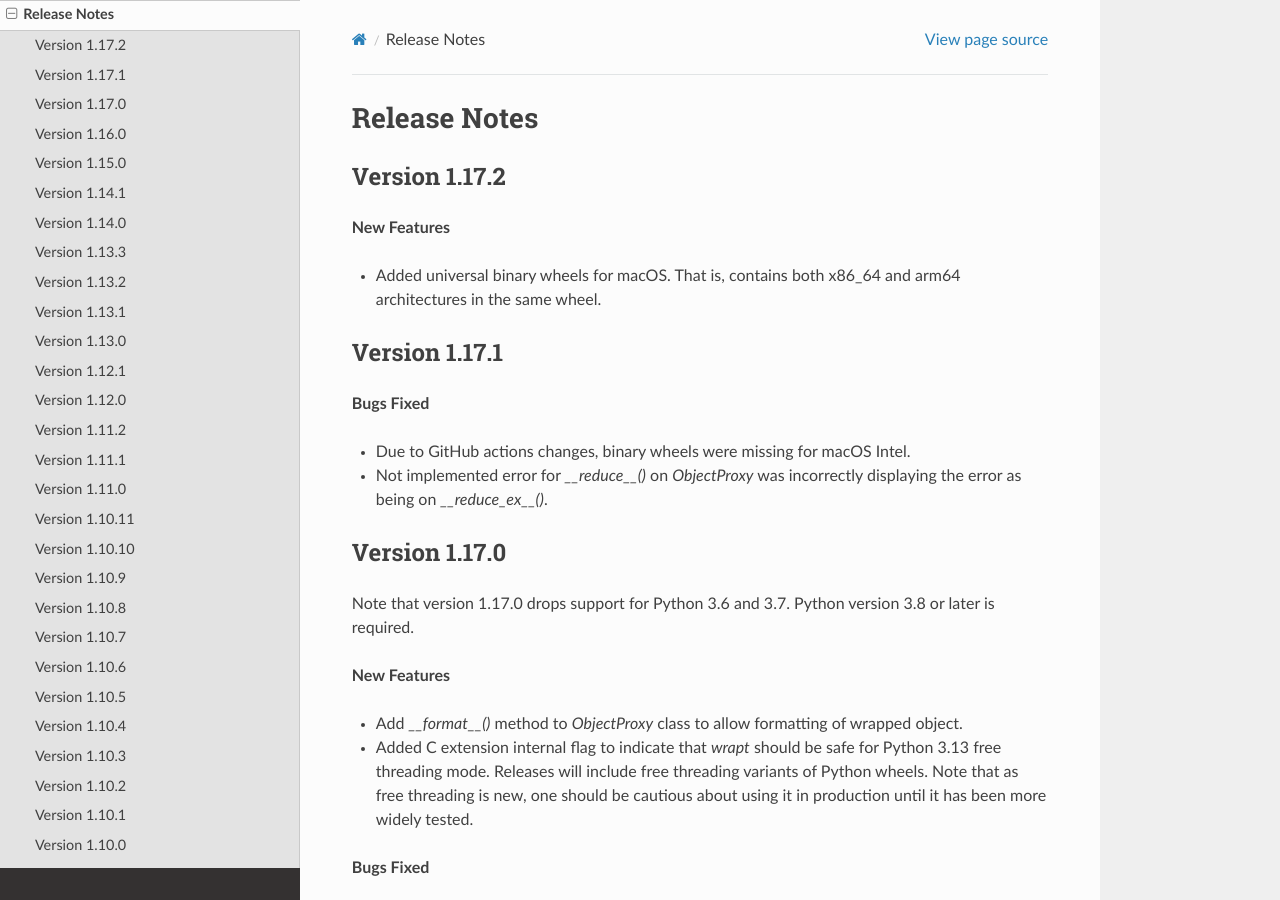
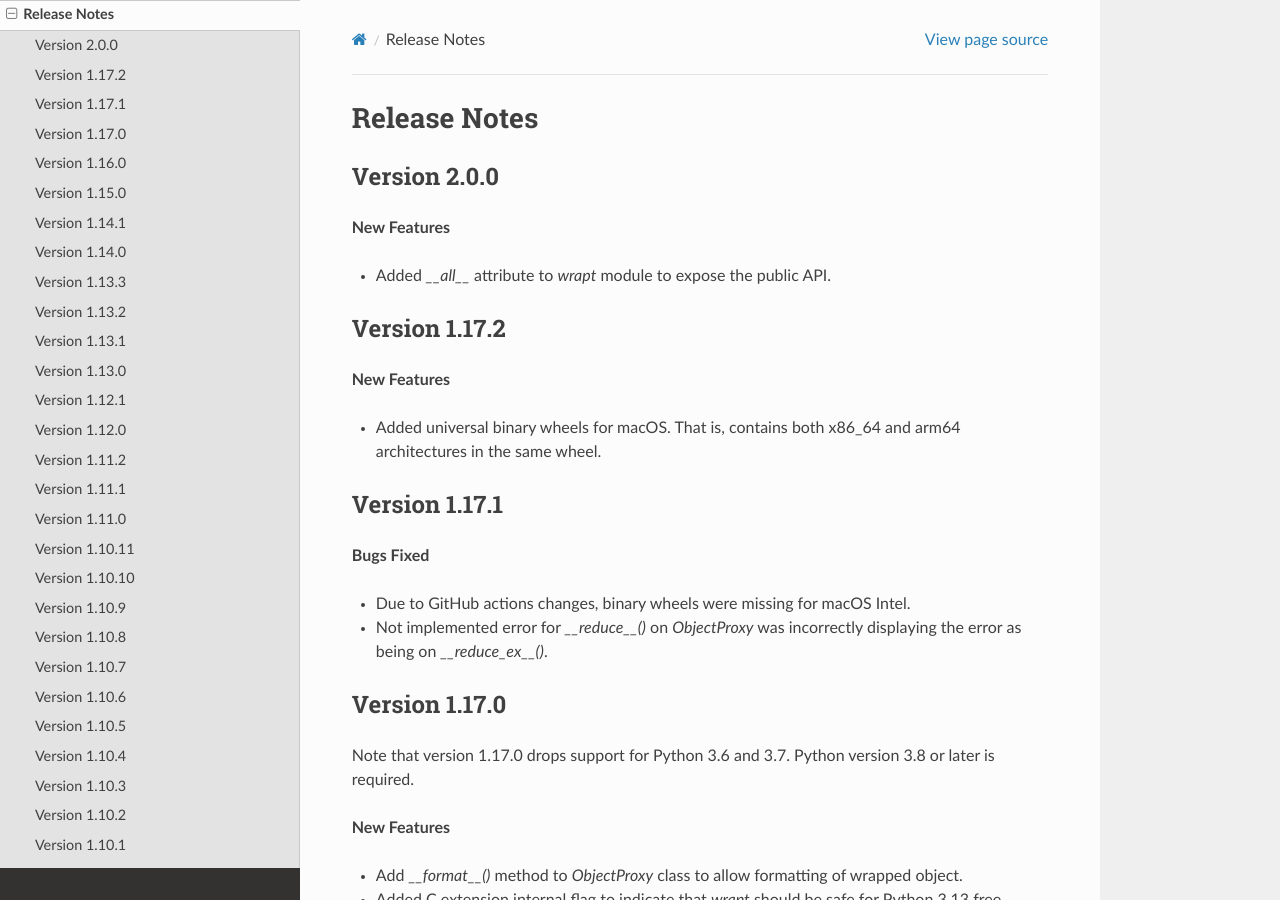
Before and after one commit to GrahamDumpleton/wrapt, a Sphinx documentation site: the page built from docs/changes.rst, in a window 1280 px wide and 900 px high. Built offline with Sphinx 7.4.7 and the Read the Docs theme 3.1.0, drawn with Linux system fonts in a browser that asks for light colours.

Commit message:
Move up to version 2.0.0 for latest changes.

```diff
--- a/docs/changes.rst
+++ b/docs/changes.rst
@@ -1,5 +1,12 @@
 Release Notes
 =============
+
+Version 2.0.0
+--------------
+
+**New Features**
+
+* Added `__all__` attribute to `wrapt` module to expose the public API.
 
 Version 1.17.2
 --------------
--- a/src/wrapt/__init__.py
+++ b/src/wrapt/__init__.py
@@ -1,4 +1,4 @@
-__version_info__ = ('1', '17', '2')
+__version_info__ = ('2', '0', '0', 'dev1')
 __version__ = '.'.join(__version_info__)
 
 from .__wrapt__ import (ObjectProxy, CallableObjectProxy, FunctionWrapper,
```
